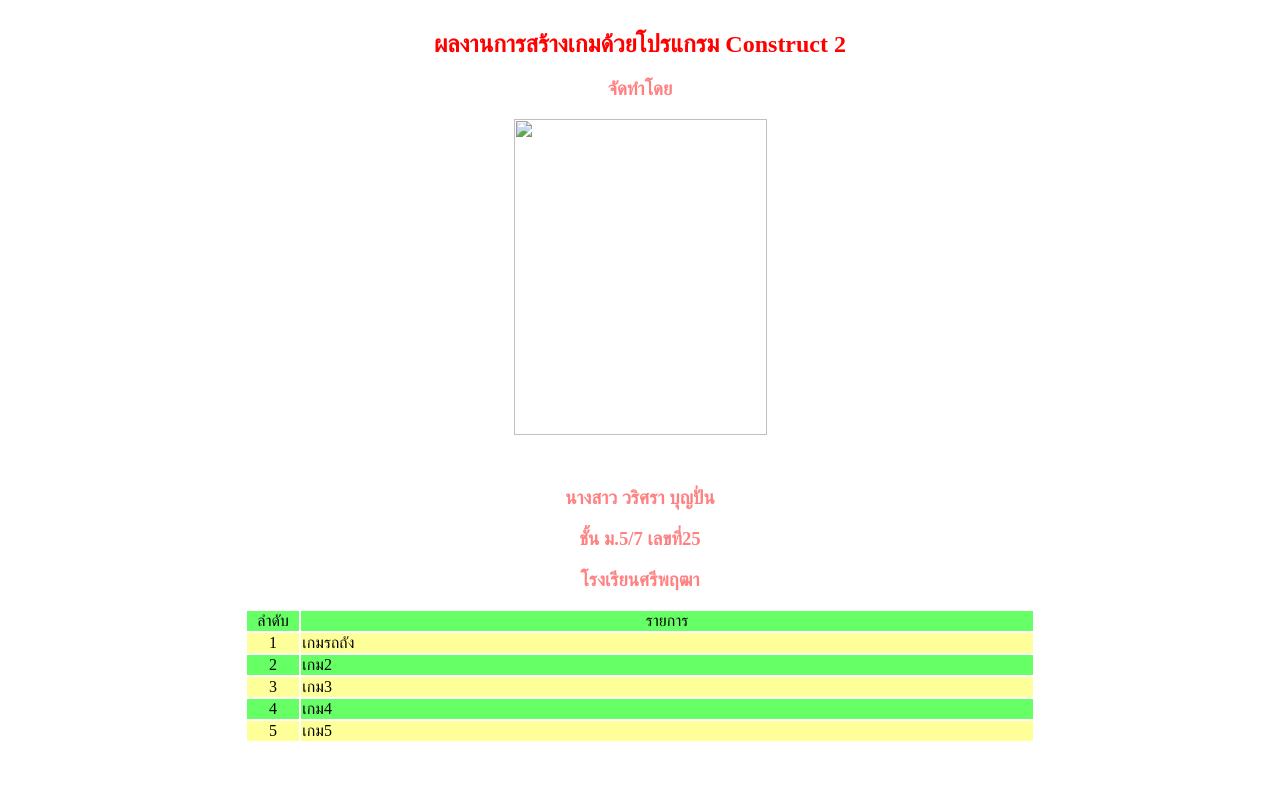
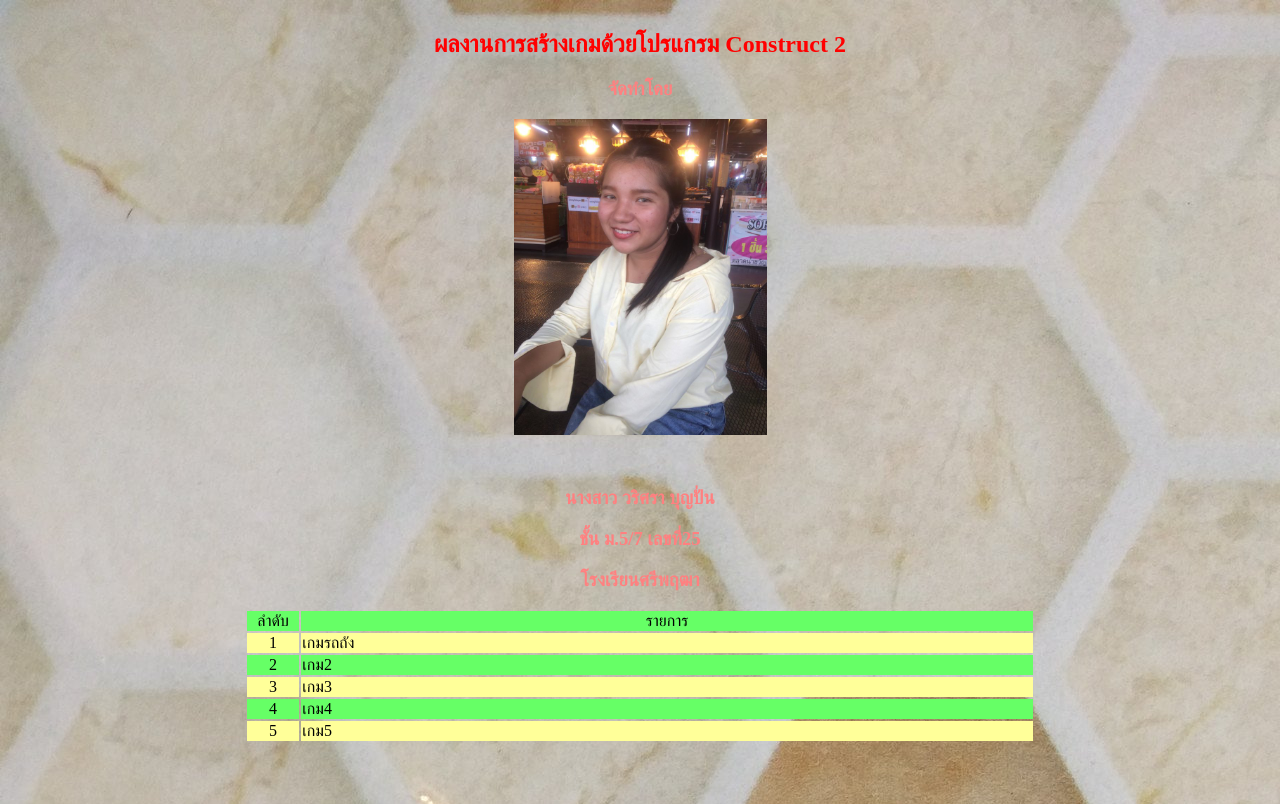
Before and after one commit to First220660/First220660.github.io, a plain HTML site: page index.html in a window 1280 px wide. Drawn offline with Linux system fonts and the light colour scheme.

Commit message:
Update index.html

```diff
--- a/index.html
+++ b/index.html
@@ -11,7 +11,7 @@
 	color: #FF8080;
 }
 body {
-	background-image: url(IMG_20160920_134653.jpg);
+	background-image: url(img/IMG_20160920_134653.jpg);
 }
 </style>
 </head>
@@ -21,7 +21,7 @@ body {
   <tr>
     <td align="center"><h2 class="red">ผลงานการสร้างเกมด้วยโปรแกรม Construct 2</h2>
       <h3 class="pink">จัดทำโดย</h3>
-    <p><img src="40411054_319342028836156_4273606542441316352_n.jpg" width="253" height="316" /></p>
+    <p><img src="img/40411054_319342028836156_4273606542441316352_n.jpg" width="253" height="316" /></p>
     <p>&nbsp;</p>
     <h3 class="pink">นางสาว วริศรา บุญปั่น</h3>
     <h3 class="pink">ชั้น ม.5/7 เลขที่25</h3>
```
